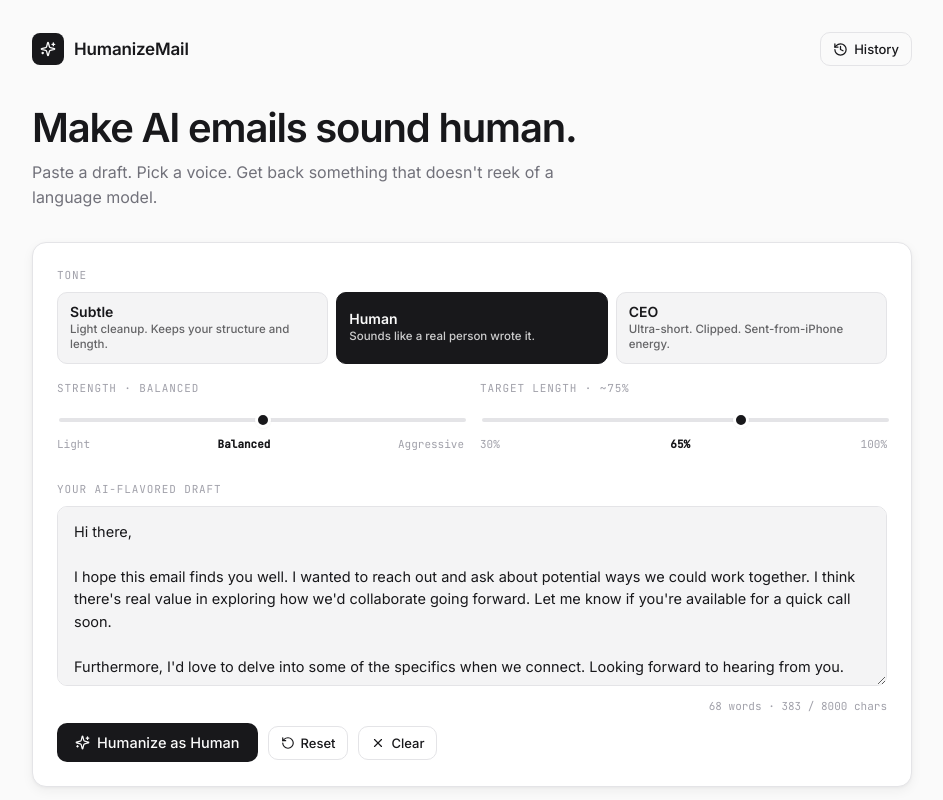
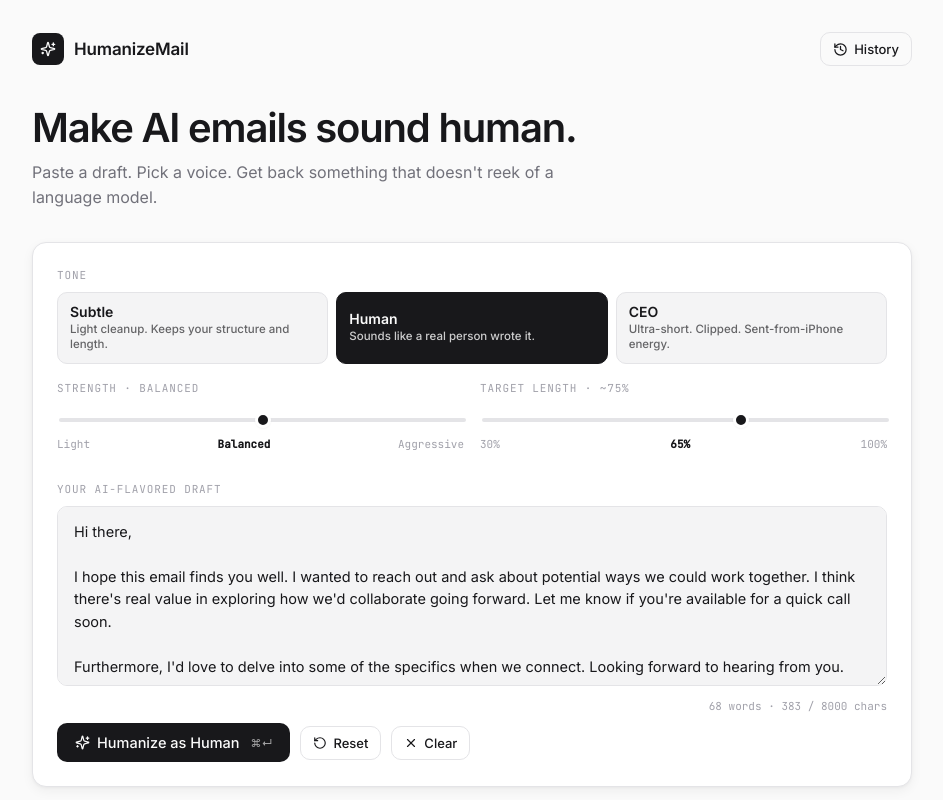
Before and after one commit to trinathone/humanize-mail, a React (Vite) app: page / in a window 1280 px wide. Shown: the top 800 px of the page, without its empty margins (168-1111 px from the left). Built offline with nearby package versions, Linux system fonts and the light colour scheme.

Commit message:
feat: show keyboard shortcut hint on humanize button

```diff
--- a/src/App.jsx
+++ b/src/App.jsx
@@ -483,6 +483,9 @@ export default function App() {
                 <>
                   <Sparkles size={15} />
                   Humanize as {tone.label}
+                  <span style={{ fontSize: 11, opacity: 0.6, marginLeft: 4 }}>
+                    ⌘↵
+                  </span>
                 </>
               )}
             </button>
```
